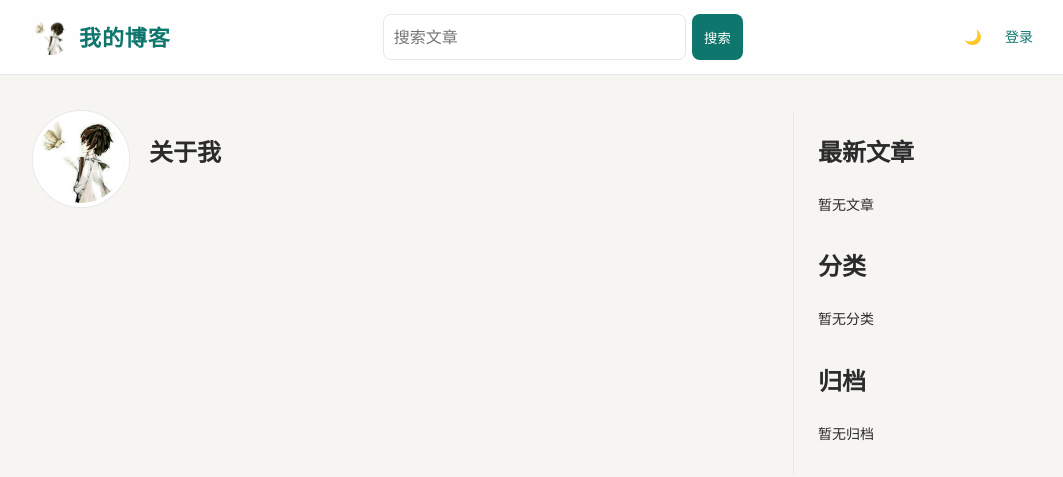
After one commit to R-303/myblog, a Django app: page /about/ in a window 1280 px wide. The commit adds this page. Shown: the top 477 px of the page, without its empty margins (107-1170 px from the left). Run offline with Django 5.2, Linux system fonts and the light colour scheme; data comes from the database, SQL or seed files in the repository; data that the repository does not hold is empty.

Commit message:
feat: add about page

```diff
--- a/blog/urls.py
+++ b/blog/urls.py
@@ -28,6 +28,7 @@ urlpatterns=[
         views.BlogLogoutView.as_view(),
         name="logout"
     ),
+    path("about/",views.about,name="about"),
 ]
 
 """
--- a/blog/views.py
+++ b/blog/views.py
@@ -73,6 +73,7 @@ def post_list(request):
         "page_obj":page_obj,
         "query":query,
         "page_title":f"搜索： {query}" if query else "文章列表",
+        "show_home_intro":True,
     })
 
 def post_detail(request,pk):
@@ -241,3 +242,8 @@ class BlogLogoutView(LogoutView):
     pass
 
 # 显式写 backend 是为了明确告诉 Django 用哪个认证后端，避免以后加多个后端时产生歧义。
+
+def about(request):
+    return render(request,"blog/about.html",{
+        **cached_sidebar_context(),
+    })
--- a/static/css/blog.css
+++ b/static/css/blog.css
@@ -465,7 +465,7 @@ a:hover {
     margin: 24px 0 32px;
     padding: 18px 22px;
     border-left: 4px solid var(--accent);
-    background: var(--accent);
+    background: var(--card);
     border-radius: 0 10px 10px 0;
 }
 
@@ -479,3 +479,36 @@ a:hover {
     font-size: 20px;
     font-weight: 600;
 }
+
+.about-page{
+    max-width: 760px;
+}
+
+.about-header{
+    display: flex;
+    align-items: center;
+    gap: 20px;
+    margin-bottom: 30px;
+}
+
+.about-avatar{
+    width: 96px;
+    height: 96px;
+    object-fit: cover;
+    border-radius: 50%;
+    border: 4px solid var(--card);
+    box-shadow: 0 0 0 1px var(--border);
+}
+
+.about-header h1 {
+    margin: 0 0 8px;
+}
+
+.about-body{
+    font-size: 17px;
+    line-height: 1.9;
+}
+
+.about-body p{
+    margin: 1em 0;
+}
--- a/templates/base.html
+++ b/templates/base.html
@@ -58,6 +58,7 @@
                     🌙
                 </button>
                 {% if user.is_authenticated %}
+                    <a href="{% url 'blog:about' %}">关于</a>
                     <span>{{ user.username }}</span>
                     <form method="post" action="{% url 'blog:logout' %}">
                         {% csrf_token %}
--- /dev/null
+++ b/templates/blog/about.html
@@ -0,0 +1,24 @@
+{% extends "base.html" %}
+{% load static %}
+
+{% block title %}关于我 | {{ site.site_name }}{% endblock %}
+
+{% block content %}
+<section class="about-page">
+    <div class="about-header">
+        <img
+            class="about-avatar"
+            src="{% static 'images/avatar.png' %}"
+            alt="{{ site.site_name }}"
+        >
+        <div>
+            <h1>关于我</h1>
+            <p class="meta">{{ site.tagline }}</p>
+        </div>
+    </div>
+
+    <div class="about-body">
+        {{ site.about|linebreaks }}
+    </div>
+</section>
+{% endblock %}
```
